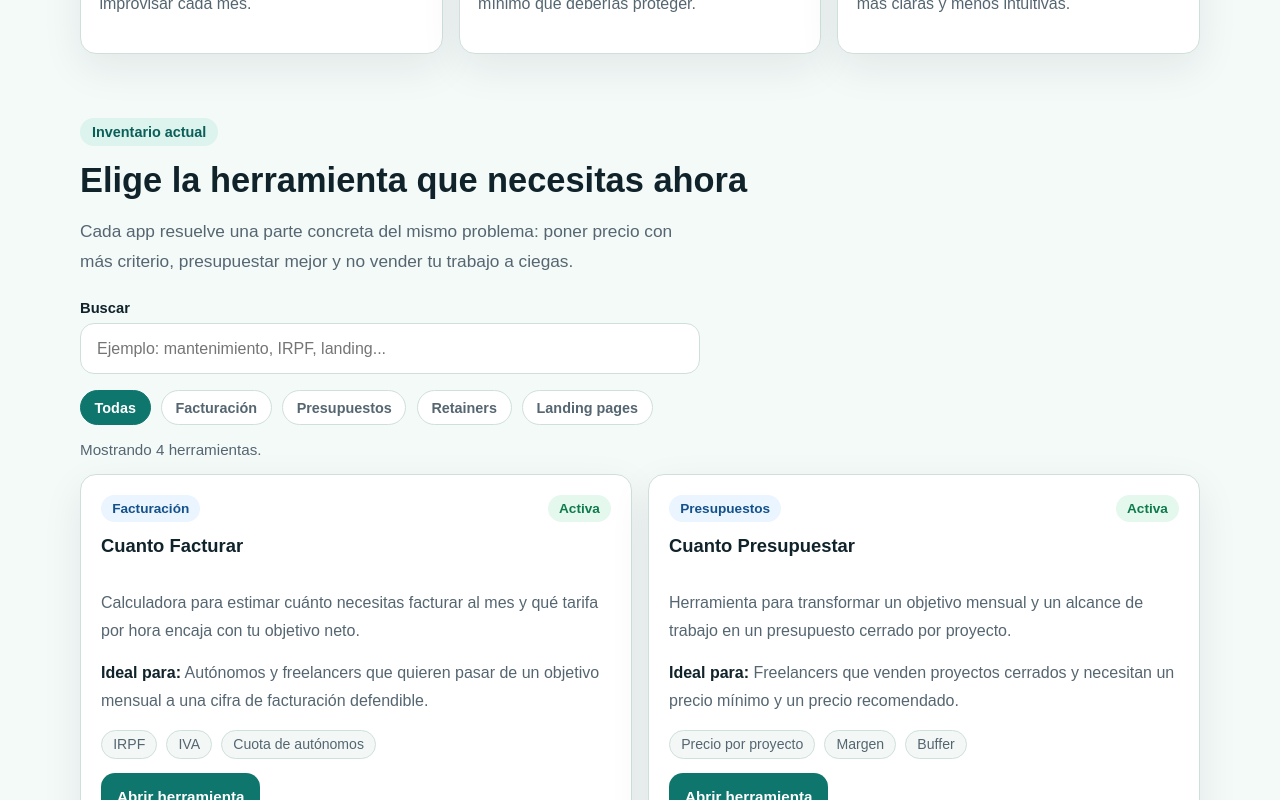
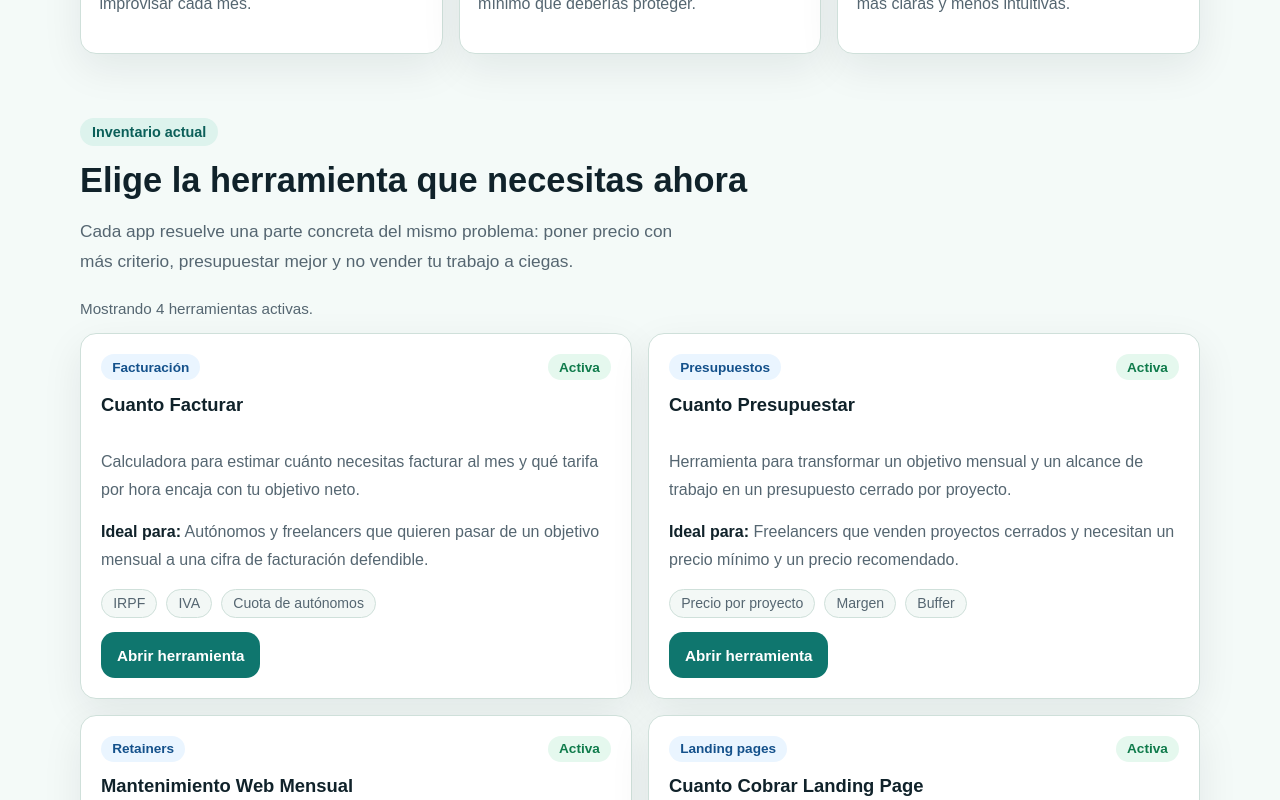
Before and after one commit to djimenezm/paneldeherramientas, a Next.js app: page / in a window 1280 px wide. Shown: the part 2619-3419 px from the top of the page. Built offline with nearby package versions, Linux system fonts and the light colour scheme.

Commit message:
Render tool directory statically

```diff
--- a/app/globals.css
+++ b/app/globals.css
@@ -202,57 +202,6 @@ h3 {
 .section-heading {
   max-width: 780px;
   margin-bottom: 1.5rem;
-}
-
-.directory-controls {
-  display: grid;
-  gap: 1rem;
-  margin-bottom: 1rem;
-}
-
-.search-field {
-  display: grid;
-  gap: 0.45rem;
-  max-width: 620px;
-}
-
-.search-label {
-  font-size: 0.92rem;
-  font-weight: 700;
-  color: var(--text);
-}
-
-.search-field input {
-  width: 100%;
-  border: 1px solid var(--line);
-  border-radius: 14px;
-  padding: 0.95rem 1rem;
-  background: var(--surface);
-  color: var(--text);
-  font-size: 1rem;
-}
-
-.category-chips {
-  display: flex;
-  gap: 0.65rem;
-  flex-wrap: wrap;
-}
-
-.category-chip {
-  border: 1px solid var(--line);
-  background: var(--surface);
-  color: var(--muted);
-  border-radius: 999px;
-  padding: 0.55rem 0.85rem;
-  font-size: 0.9rem;
-  font-weight: 700;
-  cursor: pointer;
-}
-
-.category-chip.is-active {
-  background: var(--accent);
-  border-color: var(--accent);
-  color: #fff;
 }
 
 .directory-summary {
@@ -556,24 +505,6 @@ h3 {
   line-height: 1.7;
 }
 
-.empty-state {
-  padding: 1.1rem 1.15rem;
-  border-radius: 16px;
-  border: 1px solid var(--line);
-  background: #fbfdfc;
-}
-
-.empty-state strong {
-  display: block;
-  margin-bottom: 0.35rem;
-}
-
-.empty-state p {
-  margin: 0;
-  color: var(--muted);
-  line-height: 1.7;
-}
-
 .launch-note strong,
 .disclaimer-box strong {
   color: var(--text);
--- a/components/ToolDirectory.tsx
+++ b/components/ToolDirectory.tsx
@@ -1,43 +1,6 @@
-'use client';
-
-import { useMemo, useState } from 'react';
 import { tools } from '@/lib/tools';
 
-const allCategories = ['Todas', ...new Set(tools.map((tool) => tool.category))];
-
 export default function ToolDirectory() {
-  const [activeCategory, setActiveCategory] = useState('Todas');
-  const [search, setSearch] = useState('');
-
-  const filteredTools = useMemo(() => {
-    const query = search.trim().toLowerCase();
-
-    return tools.filter((tool) => {
-      const matchesCategory =
-        activeCategory === 'Todas' ? true : tool.category === activeCategory;
-
-      if (!matchesCategory) {
-        return false;
-      }
-
-      if (!query) {
-        return true;
-      }
-
-      const haystack = [
-        tool.name,
-        tool.category,
-        tool.description,
-        tool.useCase,
-        tool.tags.join(' '),
-      ]
-        .join(' ')
-        .toLowerCase();
-
-      return haystack.includes(query);
-    });
-  }, [activeCategory, search]);
-
   return (
     <section className="section" id="herramientas" aria-labelledby="tools-title">
       <div className="container">
@@ -50,41 +13,12 @@ export default function ToolDirectory() {
           </p>
         </div>
 
-        <div className="directory-controls" aria-label="Filtros del panel">
-          <label className="search-field">
-            <span className="search-label">Buscar</span>
-            <input
-              type="search"
-              value={search}
-              onChange={(event) => setSearch(event.target.value)}
-              placeholder="Ejemplo: mantenimiento, IRPF, landing..."
-              aria-label="Buscar herramienta"
-            />
-          </label>
-
-          <div className="category-chips" aria-label="Filtrar por categoría">
-            {allCategories.map((category) => (
-              <button
-                type="button"
-                key={category}
-                className={
-                  activeCategory === category ? 'category-chip is-active' : 'category-chip'
-                }
-                onClick={() => setActiveCategory(category)}
-              >
-                {category}
-              </button>
-            ))}
-          </div>
-        </div>
-
         <p className="directory-summary">
-          Mostrando {filteredTools.length} herramienta{filteredTools.length === 1 ? '' : 's'}.
+          Mostrando {tools.length} herramienta{tools.length === 1 ? '' : 's'} activas.
         </p>
 
-        {filteredTools.length > 0 ? (
         <div className="tools-grid">
-            {filteredTools.map((tool) => (
+          {tools.map((tool) => (
             <article className="tool-card" key={tool.name}>
               <div className="tool-meta">
                 <span className="tool-category">{tool.category}</span>
@@ -119,15 +53,6 @@ export default function ToolDirectory() {
             </article>
           ))}
         </div>
-        ) : (
-          <div className="empty-state" role="status">
-            <strong>No hay coincidencias con ese filtro.</strong>
-            <p>
-              Prueba otra palabra o vuelve a la categoría <em>Todas</em> para ver el inventario
-              completo.
-            </p>
-          </div>
-        )}
       </div>
     </section>
   );
```
Also changed, not shown: 1 other file (tests, documents, lock files or other folders). Lines whose indentation alone changed are shown as unchanged.
